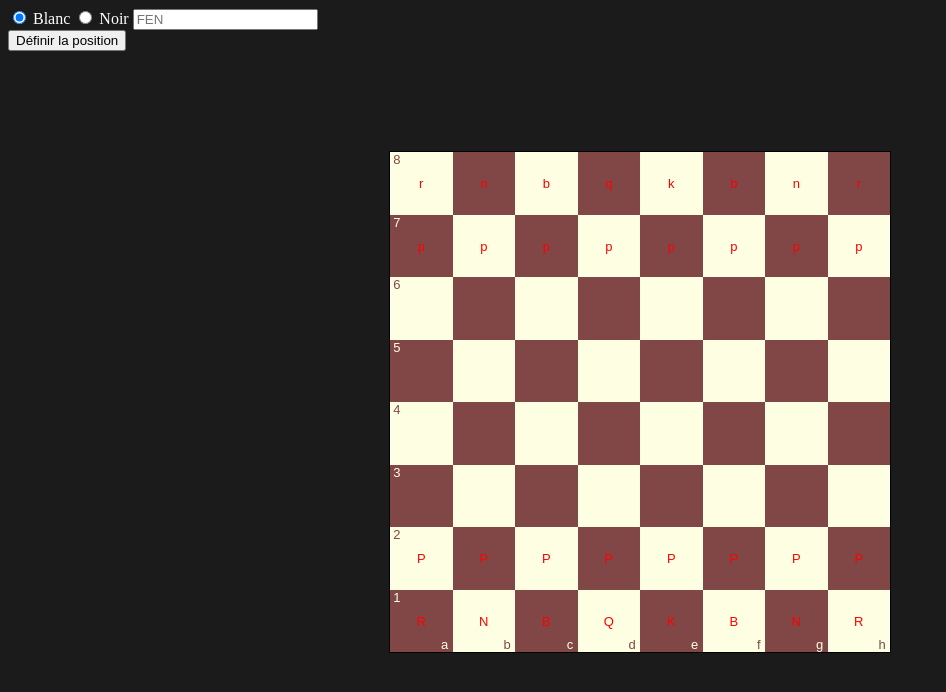
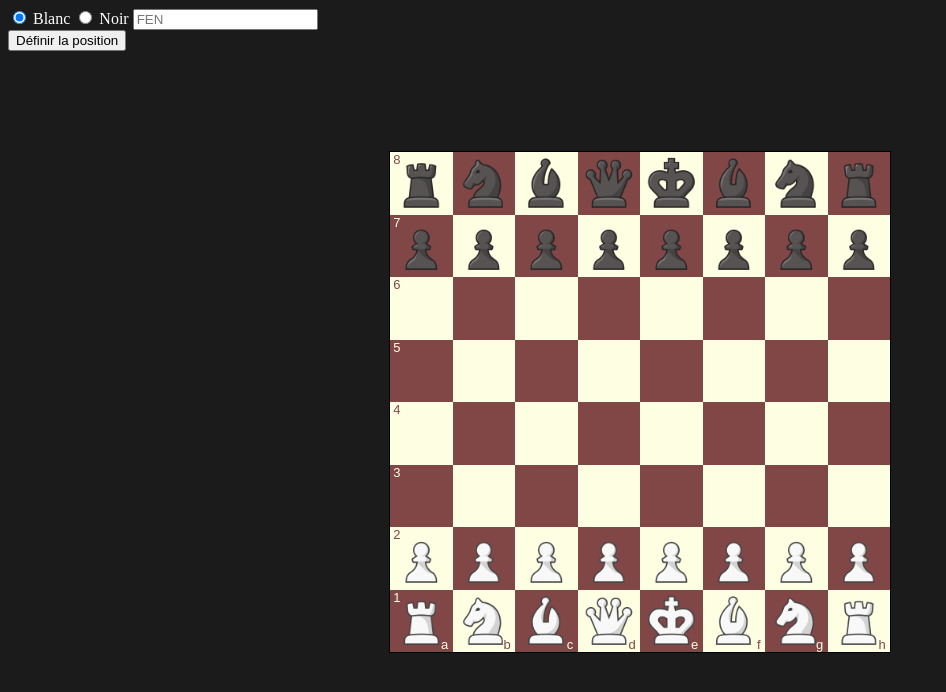
Before and after one commit to MarcJus/echiquier-vite, a website built with Vite: page index.html in a window 1280 px wide. Shown: the whole page, without its empty margins (0-946 px from the left). Built offline with nearby package versions, Linux system fonts and the light colour scheme.

Commit message:
correction

```diff
--- a/src/chessboard.ts
+++ b/src/chessboard.ts
@@ -2,10 +2,10 @@ import {Color} from "./types";
 import $ from "jquery";
 
 function getImagePathFromPiece(piece: string): string{
-    let image_path: string = "image/";
+    let image_path: string = "";
 
     if(piece == piece.toUpperCase()){ // lettre majuscule : blanc
-        image_path += "w" + piece + ".png"
+        image_path += "w" + piece.toLowerCase() + ".png"
     } else {
         image_path += "b" + piece + ".png"
     }
@@ -71,9 +71,9 @@ export function draw_chessboard(color: Color, fen: string, board: JQuery<HTMLEle
 
         if(fen_empty_square == fen_empty_square_count){
             if(isNaN(Number(piece)) && piece !== undefined){
-                square.append($("<div>", {
-                    text: piece,
-                    class: "piece"
+                square.append($("<img>", {
+                    class: "piece",
+                    src: getImagePathFromPiece(piece)
                 }))
             }
             fen_empty_square_count = 0;
--- a/src/style.css
+++ b/src/style.css
@@ -68,4 +68,5 @@ body{
     left: 50%;
     transform: translate(-50%, -50%);
     color: red;
+    width: 95%;
 }
```
Also changed, not shown: public/bb.png (renamed from src/images/bb.png), public/bk.png (renamed from src/images/bk.png), public/bn.png (renamed from src/images/bn.png), public/bp.png (renamed from src/images/bp.png), public/bq.png (renamed from src/images/bq.png), public/br.png (renamed from src/images/br.png), public/wb.png (renamed from src/images/wb.png), public/wk.png (renamed from src/images/wk.png), public/wn.png (renamed from src/images/wn.png), public/wp.png (renamed from src/images/wp.png), public/wq.png (renamed from src/images/wq.png), public/wr.png (renamed from src/images/wr.png).
